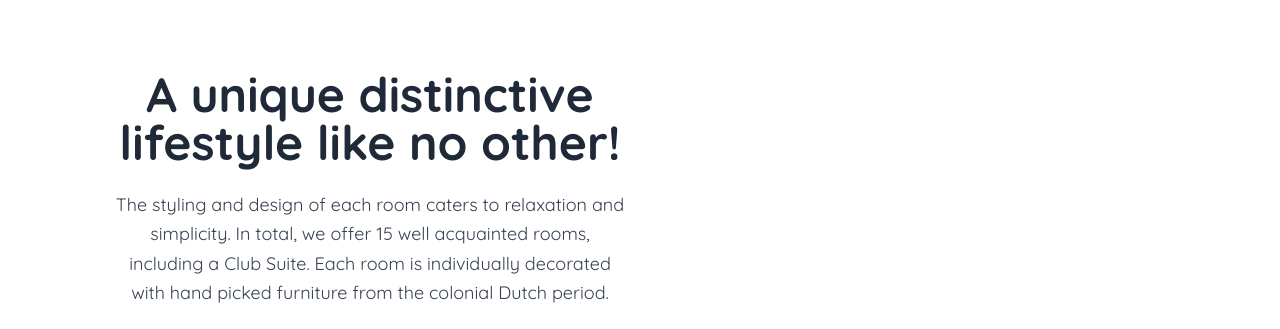
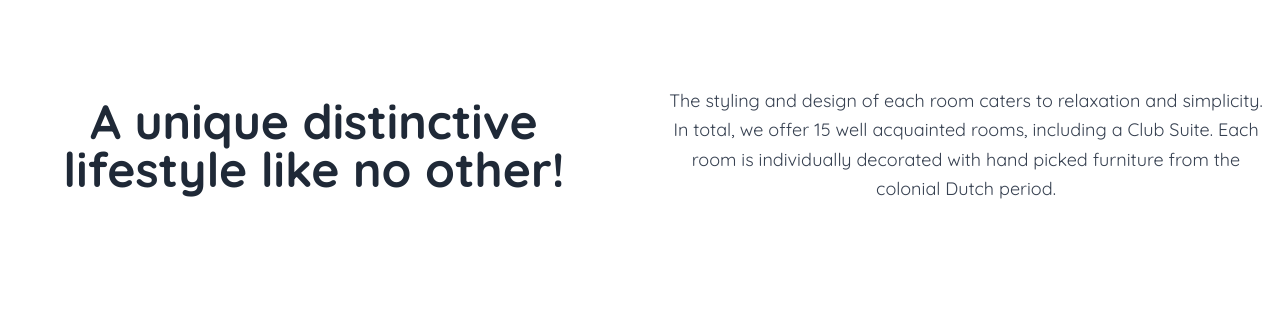
Before and after one commit to madushahc/Lila_Lodge, a Next.js app: page /Accommodation in a window 1280 px wide. Shown: the part 602-931 px from the top of the page. Built offline with nearby package versions, Linux system fonts and the light colour scheme.

Commit message:
center accomadation title with change image

```diff
--- a/app/Accommodation/page.tsx
+++ b/app/Accommodation/page.tsx
@@ -11,7 +11,7 @@ import dd5 from "../public/_O4A8433.jpg";
 import dd6 from "../public/_O4A8423.jpg";
 import dd7 from "../public/_O4A8481.jpg";
 import dd8 from "../public/_O4A8523.jpg";
-import {motion} from "framer-motion";
+import { motion } from "framer-motion";
 const handleBookNow = () => {
   window.location.href = "/Book";
 };
@@ -90,8 +90,8 @@ export default function Page() {
           layout="fill"
         />
       </div>
-      <div className="grid grid-cols-1 md:grid-cols-2 gap-6 items-center m-3 lg:m-28">
-        <div className="text-center md:text-left space-y-4">
+      <div className="grid grid-cols-1 md:grid-cols-2 gap-6 items-center m-3 lg:m-28 lg:mx-auto lg:text-center lg:justify-center lg:items-center">
+        <div className="text-center md:text-left lg:text-center space-y-4 lg:m-4">
           <motion.h1
             initial={{ x: -100, opacity: 0 }}
             whileInView={{ x: 0, opacity: 1 }}
@@ -102,11 +102,12 @@ export default function Page() {
               ease: "easeIn",
               duration: 1,
             }}
-          className="text-center lg:text-5xl text-4xl font-bold text-gray-800 leading-tight">
+            className="text-center lg:text-5xl text-4xl font-bold text-gray-800 leading-tight"
+          >
             A unique distinctive lifestyle like no other!
           </motion.h1>
-        </div><br></br>
-        <div className="flex justify-center">
+        </div>
+        <div className="flex justify-center lg:justify-center lg:m-4">
           <motion.p
             initial={{ x: -100, opacity: 0 }}
             whileInView={{ x: 0, opacity: 1 }}
@@ -117,7 +118,8 @@ export default function Page() {
               ease: "easeIn",
               duration: 1,
             }}
-          className="text-center text-lg text-gray-700 leading-relaxed">
+            className="text-center text-lg text-gray-700 leading-relaxed"
+          >
             The styling and design of each room caters to relaxation and
             simplicity. In total, we offer 15 well acquainted rooms, including a
             Club Suite. Each room is individually decorated with hand picked
@@ -125,6 +127,7 @@ export default function Page() {
           </motion.p>
         </div>
       </div>
+
       {/* Carousel */}
       <motion.div
         initial={{ x: -100, opacity: 0 }}
@@ -136,7 +139,8 @@ export default function Page() {
           ease: "easeIn",
           duration: 1,
         }}
-      className="relative w-full max-w-4xl mx-auto mb-36">
+        className="relative w-full max-w-4xl mx-auto mb-36"
+      >
         <div className="relative w-full h-[500px] overflow-hidden rounded-lg">
           {images.map((image, index) => (
             <div
@@ -198,7 +202,8 @@ export default function Page() {
           }}
           whileHover={{ scale: 1.05, transition: { duration: 0.3 } }}
           animate={{ scale: 1, transition: { duration: 0.3 } }}
-        className="absolute -bottom-20 right-0 bg-white p-3 shadow-lg rounded-lg z-50 max-w-full sm:max-w-md w-full sm:w-[600px] h-[180px] flex flex-col justify-between">
+          className="absolute -bottom-20 right-0 bg-white p-3 shadow-lg rounded-lg z-50 max-w-full sm:max-w-md w-full sm:w-[600px] h-[180px] flex flex-col justify-between"
+        >
           <div className="flex-1">
             <h3 className="text-lg sm:text-xl font-bold text-gray-800 mb-3">
               Deluxe Double Room
@@ -238,7 +243,8 @@ export default function Page() {
           ease: "easeIn",
           duration: 1,
         }}
-      className="relative w-full max-w-4xl mx-auto mb-6">
+        className="relative w-full max-w-4xl mx-auto mb-6"
+      >
         <div className="relative w-full h-[500px] overflow-hidden rounded-lg">
           {imagesd.map((image, index) => (
             <div
@@ -300,7 +306,8 @@ export default function Page() {
           }}
           whileHover={{ scale: 1.05, transition: { duration: 0.3 } }}
           animate={{ scale: 1, transition: { duration: 0.3 } }}
-        className="absolute -bottom-20 right-0 bg-white p-3 shadow-lg rounded-lg z-50 max-w-full sm:max-w-md w-full sm:w-[600px] h-[180px] flex flex-col justify-between">
+          className="absolute -bottom-20 right-0 bg-white p-3 shadow-lg rounded-lg z-50 max-w-full sm:max-w-md w-full sm:w-[600px] h-[180px] flex flex-col justify-between"
+        >
           <div className="flex-1">
             <h3 className="text-lg sm:text-xl font-bold text-gray-800 mb-3">
               Deluxe Family Room
--- a/app/components/Book.tsx
+++ b/app/components/Book.tsx
@@ -4,8 +4,8 @@ import React, { useRef } from "react";
 import emailjs from "emailjs-com";
 import Image from "next/image";
 import Img8 from "../public/benthota.jpg";
-import img5 from "../public/kande Viharaya.jpg";
-import {motion} from "framer-motion";
+import img5 from "../public/dronebentota.jpg";
+import { motion } from "framer-motion";
 export default function Book() {
   const form = useRef<HTMLFormElement>(null);
 
@@ -48,8 +48,7 @@ export default function Book() {
         />
       </div>
       <div className="font-Quicksand font-medium p-10">
-        <div className="rounded-xl shadow-xl flex flex-col md:flex-row justify-between px-8 py-12 bg-purple-100">
-          {/* Contact Form */}
+        <div className="rounded-xl shadow-xl flex flex-col md:flex-row justify-between px-4 md:px-8 py-8 md:py-12 bg-purple-100">
           <motion.div
             initial={{ x: -100, opacity: 0 }}
             whileInView={{ x: 0, opacity: 1 }}
@@ -60,11 +59,12 @@ export default function Book() {
               ease: "easeIn",
               duration: 1,
             }}
-          className="p-5 w-full md:w-1/2">
+            className="hidden md:block p-5 w-full md:w-1/2"
+          >
             <Image
               src={img5}
               alt="Kande Viharaya"
-              className="w-auto h-full object-cover rounded-lg "
+              className="w-auto h-full object-cover rounded-lg"
             />
           </motion.div>
           <motion.form
```
Also changed, not shown: app/public/dronebentota.jpg (added). Lines whose indentation alone changed are shown as unchanged.
